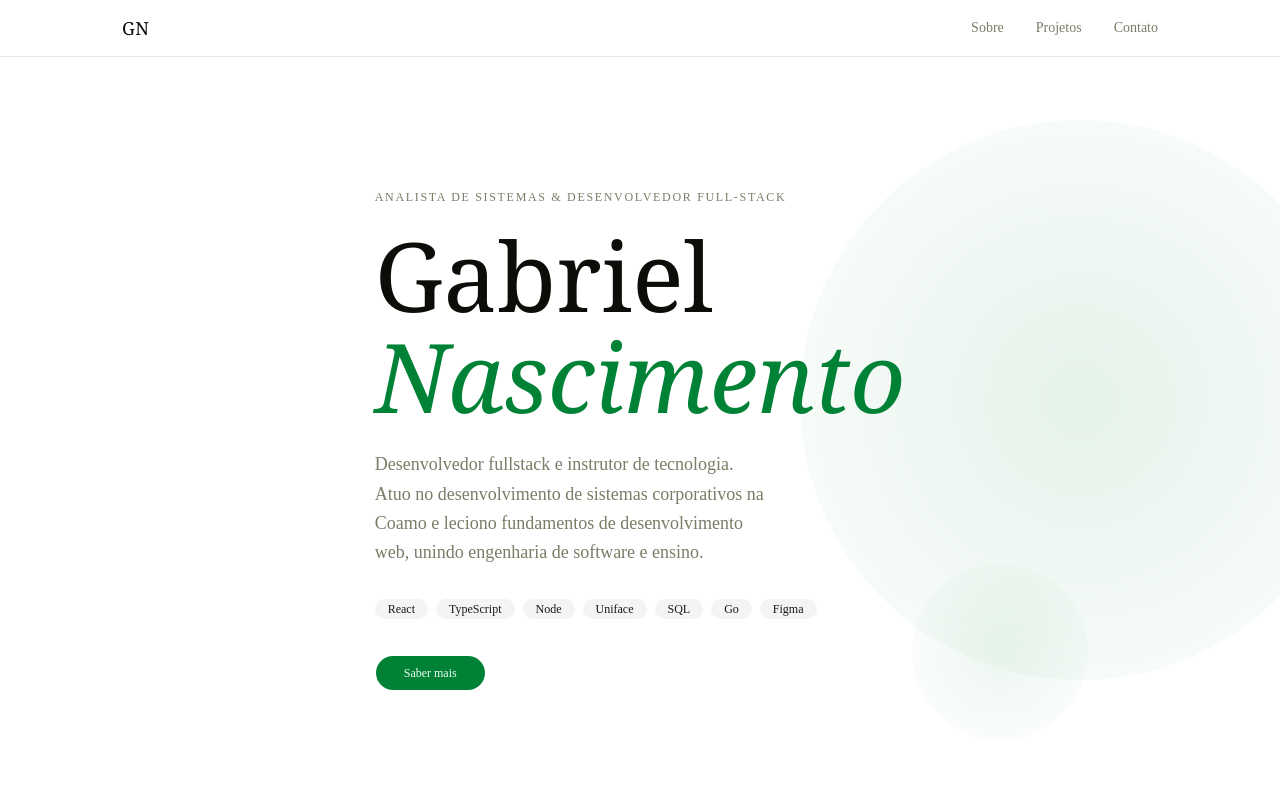
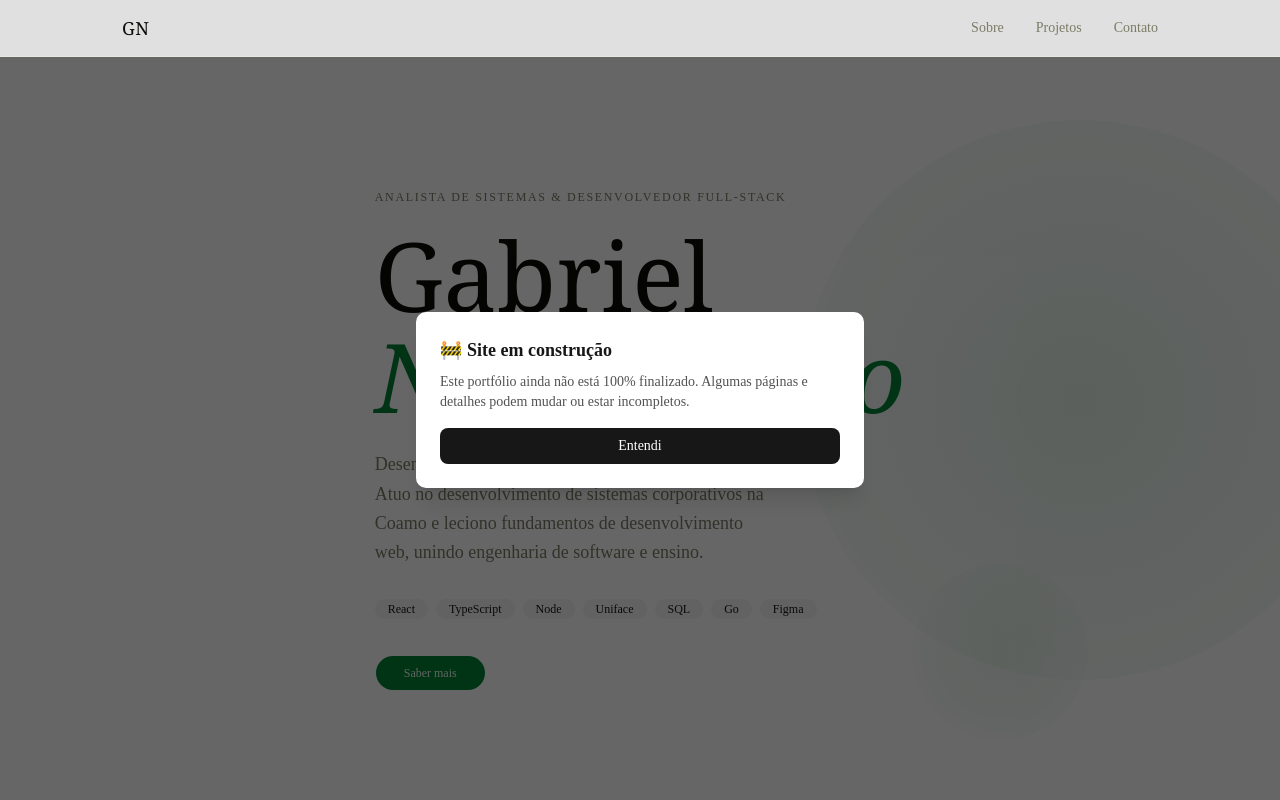
Before and after one commit to GabNasci/new-portfolio, a Next.js app: page / in a window 1280 px wide. Shown: the top 800 px of the page. Built offline with nearby package versions, Linux system fonts and the light colour scheme.

Commit message:
feat: add construction notice component to inform users about site status

```diff
--- a/src/app/layout.tsx
+++ b/src/app/layout.tsx
@@ -4,6 +4,7 @@ import { Inter, Fraunces } from 'next/font/google';
 import '@/styles/globals.css';
 import { Header } from '@/components/shared/header';
 import { Footer } from '@/components/shared/footer';
+import { ConstructionNotice } from '@/components/shared/construction-notice';
 
 const inter = Inter({
   subsets: ['latin'],
@@ -30,6 +31,7 @@ export default function RootLayout({
   return (
     <html lang="pt-BR" className={`scroll-smooth ${inter.variable} ${fraunces.variable}`}>
       <body className="bg-background text-foreground font-sans antialiased min-h-screen flex flex-col selection:bg-accent/20">
+        <ConstructionNotice />
         <Header />
         <main className="flex-1">{children}</main>
         <Footer />
--- /dev/null
+++ b/src/components/shared/construction-notice.tsx
@@ -0,0 +1,78 @@
+"use client";
+
+import { useCallback, useEffect, useState, useSyncExternalStore } from "react";
+
+const STORAGE_KEY = "construction-notice-dismissed";
+const EVENT = "construction-notice-change";
+
+function subscribe(callback: () => void) {
+  window.addEventListener(EVENT, callback);
+  return () => window.removeEventListener(EVENT, callback);
+}
+
+function getSnapshot() {
+  try {
+    return sessionStorage.getItem(STORAGE_KEY) === "1";
+  } catch {
+    return false;
+  }
+}
+
+function getServerSnapshot() {
+  return true;
+}
+
+export function ConstructionNotice() {
+  const dismissed = useSyncExternalStore(subscribe, getSnapshot, getServerSnapshot);
+  const [closed, setClosed] = useState(false);
+
+  const close = useCallback(() => {
+    setClosed(true);
+    try {
+      sessionStorage.setItem(STORAGE_KEY, "1");
+    } catch {}
+    window.dispatchEvent(new Event(EVENT));
+  }, []);
+
+  const open = !dismissed && !closed;
+
+  useEffect(() => {
+    if (!open) return;
+    const onKey = (e: KeyboardEvent) => {
+      if (e.key === "Escape") close();
+    };
+    window.addEventListener("keydown", onKey);
+    return () => window.removeEventListener("keydown", onKey);
+  }, [open, close]);
+
+  if (!open) return null;
+
+  return (
+    <div
+      className="fixed inset-0 z-50 flex items-center justify-center bg-black/60 p-4"
+      onClick={close}
+    >
+      <div
+        role="dialog"
+        aria-modal="true"
+        aria-labelledby="construction-title"
+        className="w-full max-w-md rounded-lg bg-white p-6 text-neutral-900 shadow-xl dark:bg-neutral-900 dark:text-neutral-100"
+        onClick={(e) => e.stopPropagation()}
+      >
+        <h2 id="construction-title" className="text-lg font-semibold">
+          🚧 Site em construção
+        </h2>
+        <p className="mt-2 text-sm text-neutral-600 dark:text-neutral-300">
+          Este portfólio ainda não está 100% finalizado. Algumas páginas e
+          detalhes podem mudar ou estar incompletos.
+        </p>
+        <button
+          onClick={close}
+          className="mt-4 w-full rounded-md bg-neutral-900 px-4 py-2 text-sm font-medium text-white hover:bg-neutral-700 dark:bg-white dark:text-neutral-900 dark:hover:bg-neutral-200"
+        >
+          Entendi
+        </button>
+      </div>
+    </div>
+  );
+}
```
